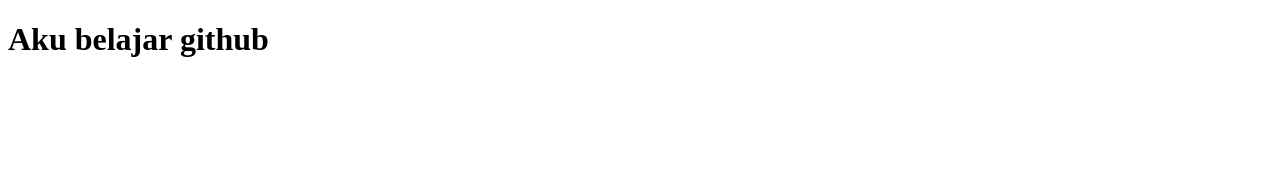
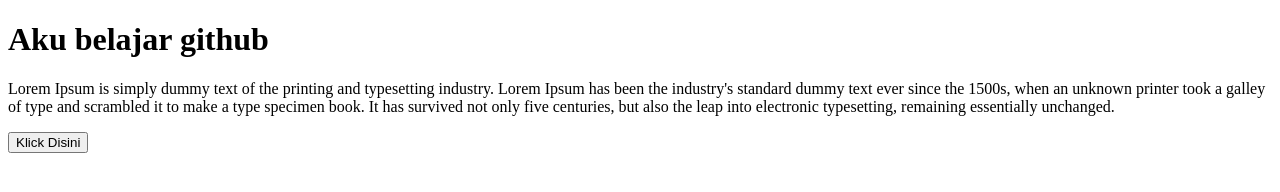
Before and after one commit to putusugisman/belajar-github, a plain HTML site: page index.html in a window 1280 px wide. Drawn offline with Linux system fonts and the light colour scheme.

Commit message:
update data file & namhab css

```diff
--- a/index.html
+++ b/index.html
@@ -7,5 +7,9 @@
 </head>
 <body>
     <h1>Aku belajar github</h1>
+    <p> Lorem Ipsum is simply dummy text of the printing and typesetting industry.
+        Lorem Ipsum has been the industry's standard dummy text ever since the 1500s, when an unknown printer took a galley of type and scrambled it to make a type specimen book.
+        It has survived not only five centuries, but also the leap into electronic typesetting, remaining essentially unchanged.</p>
+    <button>Klick Disini</button>
 </body>
 </html>
--- /dev/null
+++ b/style.css
@@ -0,0 +1,3 @@
+*{
+    padding: 20px;
+}
```
